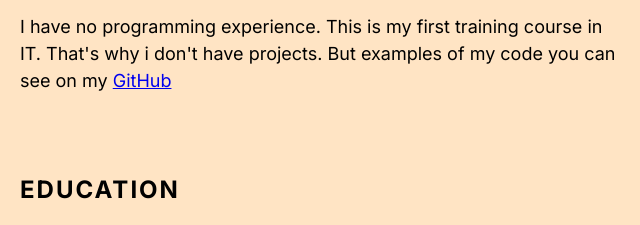
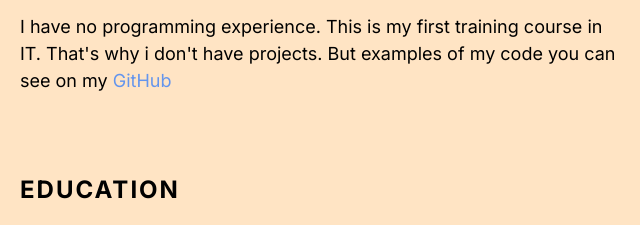
Before and after one commit to sealex1977/rsschool-cv, a plain HTML site: page index.html in a window 1280 px wide. Shown: the part 1108-1333 px from the top of the page, 0-640 px from the left. Drawn offline with Linux system fonts and the light colour scheme.

Commit message:
feat: update style.css file

```diff
--- a/style.css
+++ b/style.css
@@ -136,6 +136,16 @@ body {
     border-radius: 50%;
 }
 
+.code-text a {
+    color: cornflowerblue;
+    text-decoration: none;
+    transition: color 0.5s;
+}
+
+.code-text a:hover {
+    color: #000;
+}
+
 .languages-list {
     list-style: none;
 }
```
